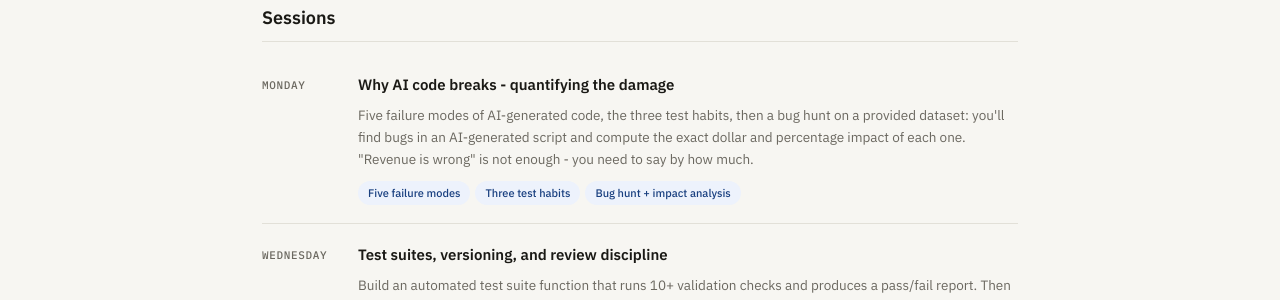
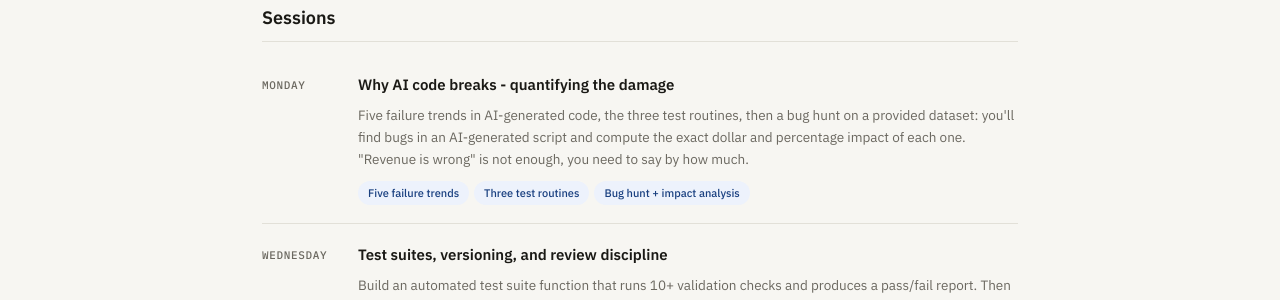
Before and after one commit to steflangehennig/info4340, a Jekyll site: the page built from schedule/week-4.md, in a window 1280 px wide and 900 px high, scrolled down 474 px. Shown: the part 154-454 px from the top of the window. Built offline with Jekyll 4.4.1, drawn with Linux system fonts in a browser that asks for light colours.

Commit message:
update week 4 assign

```diff
--- a/schedule/week-4.md
+++ b/schedule/week-4.md
@@ -28,10 +28,10 @@ By the end of this week, you should be able to:
   <div class="session-label">Monday</div>
   <div class="session-content">
     <div class="session-title">Why AI code breaks - quantifying the damage</div>
-    <p>Five failure modes of AI-generated code, the three test habits, then a bug hunt on a provided dataset: you'll find bugs in an AI-generated script and compute the exact dollar and percentage impact of each one. "Revenue is wrong" is not enough - you need to say by how much.</p>
+    <p>Five failure trends in AI-generated code, the three test routines, then a bug hunt on a provided dataset: you'll find bugs in an AI-generated script and compute the exact dollar and percentage impact of each one. "Revenue is wrong" is not enough, you need to say by how much.</p>
     <div class="session-topics">
-      <span class="topic-tag">Five failure modes</span>
-      <span class="topic-tag">Three test habits</span>
+      <span class="topic-tag">Five failure trends</span>
+      <span class="topic-tag">Three test routines</span>
       <span class="topic-tag">Bug hunt + impact analysis</span>
     </div>
   </div>
```
